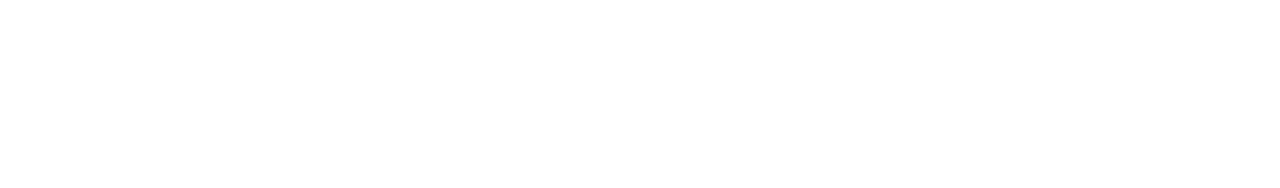
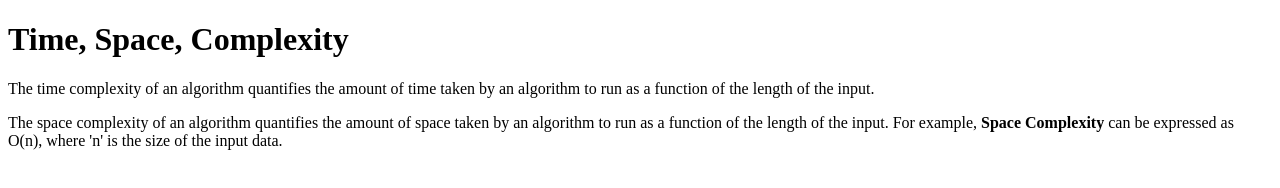
Before and after one commit to acciojob/time-and-space-complexity-Pankaj352, a website: page main.html in a window 1280 px wide. Drawn offline with Linux system fonts and the light colour scheme.

Commit message:
created a submission

```diff
--- a/main.html
+++ b/main.html
@@ -7,6 +7,10 @@
 </head>
 
 <body>
+
+	<h1>Time, Space, Complexity</h1>
+	<p>The time complexity of an algorithm quantifies the amount of time taken by an algorithm to run as a function of the length of the input.</p>
+	<p>The space complexity of an algorithm quantifies the amount of space taken by an algorithm to run as a function of the length of the input. For example, <b>Space Complexity</b> can be expressed as O(n), where 'n' is the size of the input data.</p>
 	<!-- the entire body must be written by student -->
     <script type="text/javascript" src="./script.js">
 </script>
```
